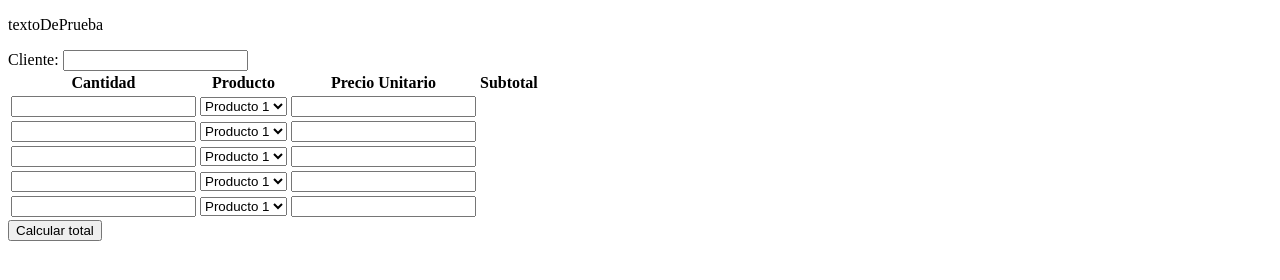
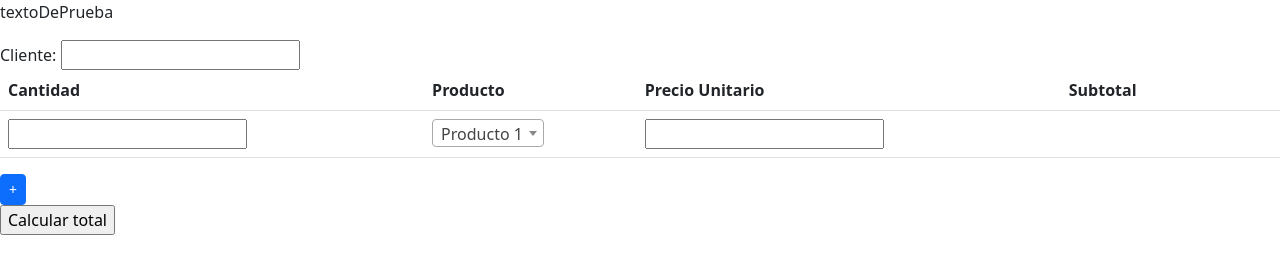
Before and after one commit to AgustinOrdonez/proyectoPresupuesto, a website: page index.html in a window 1280 px wide. Drawn offline with nearby package versions, Linux system fonts and the light colour scheme.

Commit message:
Avances, metiendo bootstrap,select 2 y añadido y eliminación de productos

```diff
--- a/ProgramLogic.js
+++ b/ProgramLogic.js
@@ -1,13 +1,70 @@
-function calcularTotal(){
-    document.getElementById("precioTotal").innerText="HOLA";
+/**Inicializar slect2*/
+$(document).ready(function () {
+    $('.js-example-basic-single').select2({
+        width: 'style'
+    });
+});
+
+function calcularTotal() {
+    // document.getElementById("precioTotal").innerText = "HOLA";
 }
 
 function calcularSubTotal(numeroDeGrupo) {
-    let cantidadDeProductos=parseInt(document.getElementsByName("cantidadProducto")[numeroDeGrupo].value)
-    let precioProducto =parseInt(document.getElementsByName("precioUnitario")[numeroDeGrupo].value)
+    let cantidadDeProductos = parseInt(document.getElementsByName("cantidadProducto")[numeroDeGrupo].value)
+    let precioProducto = parseInt(document.getElementsByName("precioUnitario")[numeroDeGrupo].value)
 
-    if(!isNaN(precioProducto) && !isNaN(cantidadDeProductos)){
-    document.getElementsByName("subtotal").item(numeroDeGrupo).innerText=precioProducto*cantidadDeProductos
+    if (!isNaN(precioProducto) && !isNaN(cantidadDeProductos)) {
+        document.getElementsByName("subtotal").item(numeroDeGrupo).innerText = precioProducto * cantidadDeProductos
     }
+}
+
+let filas = 2;
+
+function añadirProductoATabla(idTabla) {
+    let tabla = document.getElementById(idTabla)
+    let tr = tabla.insertRow(filas++)
+    let elemento = tr.insertCell(0)
+
+    elemento.innerHTML = "<input type=\"number\" name=\"cantidadProducto\" min=\"0\" onChange=\"calcularSubTotal(" + (filas - 2) + ")\">";
+
+    elemento = tr.insertCell(1)
+    elemento.innerHTML = "<select class=\"js-example-basic-single\" name=\"productos\"  >" +
+        "            <option value=\"P1\"> Producto 1</option>\n" +
+        "            <option value=\"P2\"> Producto 2</option>\n" +
+        "            <option value=\"P3\"> Producto 3</option>\n" +
+        "            <option value=\"P4\"> Producto 4</option>\n" +
+        "            <option value=\"P5\"> Producto 5</option>\n" +
+        "        </select>";
+
+    elemento = tr.insertCell(2)
+    elemento.innerHTML = "<input type=\"number\" name=\"precioUnitario\"  min=\"0\" onChange=\"calcularSubTotal(" + (filas - 2) + ")\">";
+
+    elemento = tr.insertCell(3)
+    elemento.innerHTML = "<label name='subtotal'> </label>";
+    /**Inicializar slect2*/
+    $(document).ready(function () {
+        $('.js-example-basic-single').select2({
+            width: 'style'
+        });
+    });
+
+    elemento = tr.insertCell(4)
+    elemento.innerHTML =
+        "<input class=\"btn btn-primary btn-sm\" type=\"button\" onClick=\"eliminarProductoDeTabla('" + idTabla + "'," + tr.rowIndex + ")\" value=\"-\">"
 
 }
+
+function eliminarProductoDeTabla(idTabla, fila) {
+    let tabla = document.getElementById(idTabla)
+    tabla.deleteRow((fila))
+    filas--
+    resetearIndicesDeFila(idTabla)
+}
+
+function resetearIndicesDeFila(idTabla) {
+    let filasTabla = document.getElementById(idTabla).childNodes[1].childNodes
+
+    for (let i = 4; i < filasTabla.length; i++) {
+        filasTabla[i].childNodes[4].innerHTML = "<input class=\"btn btn-primary btn-sm\" type=\"button\" onClick=\"eliminarProductoDeTabla('" + idTabla + "'," + (i - 2) + ")\" value=\"-\">"
+    }
+}
--- a/index.html
+++ b/index.html
@@ -4,6 +4,17 @@
     <meta charset="UTF-8">
     <title>Presupuestos para Equipos Industriales/Informáticos/Conectividad</title>
     <link rel="stylesheet" type="text/css" href="myStyles.css">
+    <!--JQuery-->
+    <script src="https://ajax.googleapis.com/ajax/libs/jquery/3.6.0/jquery.min.js"></script>
+    <!--Select2-->
+    <link href="https://cdn.jsdelivr.net/npm/select2@4.1.0-rc.0/dist/css/select2.min.css" rel="stylesheet"/>
+    <script src="https://cdn.jsdelivr.net/npm/select2@4.1.0-rc.0/dist/js/select2.min.js"></script>
+    <!--Bootstrap-->
+    <link href="https://cdn.jsdelivr.net/npm/bootstrap@5.2.2/dist/css/bootstrap.min.css" rel="stylesheet"
+          integrity="sha384-Zenh87qX5JnK2Jl0vWa8Ck2rdkQ2Bzep5IDxbcnCeuOxjzrPF/et3URy9Bv1WTRi" crossorigin="anonymous">
+    <script src="https://cdn.jsdelivr.net/npm/bootstrap@5.2.2/dist/js/bootstrap.bundle.min.js"
+            integrity="sha384-OERcA2EqjJCMA+/3y+gxIOqMEjwtxJY7qPCqsdltbNJuaOe923+mo//f6V8Qbsw3"
+            crossorigin="anonymous"></script>
 </head>
 <body>
 <p>textoDePrueba </p>
@@ -11,104 +22,40 @@
 <input type="text" id="nombreCliente">
 <br>
 
-<table>
+<table class="table" id="tabla">
     <tr>
         <th>Cantidad</th>
         <th>Producto</th>
         <th>Precio Unitario</th>
         <th>Subtotal</th>
+        <th>&emsp;&emsp; </th>
     </tr>
     <tr>
         <td>
-            <input type="number" name="cantidadProducto" id="cantidadProductoA" min="0" onchange="calcularSubTotal(0)">
-        </td>
-        <td><select id="productosA">
-            <option value="P1A"> Producto 1</option>
-            <option value="P2A"> Producto 2</option>
-            <option value="P3A"> Producto 3</option>
-            <option value="P4A"> Producto 4</option>
-            <option value="P5A"> Producto 5</option>
-        </select>
+            <input width="" type="number" name="cantidadProducto" min="0" onchange="calcularSubTotal(0)">
         </td>
         <td>
-            <input type="number" name="precioUnitario" id="precioProductoA" min="0" onchange="calcularSubTotal(0)">
-        </td>
-        <td name="subtotal" id="subtotalA">
-        </td>
-    </tr>
-    <tr>
-        <td>
-            <input type="number" name="cantidadProducto" id="cantidadProductoB" min="0" onchange="calcularSubTotal(1)">
-        </td>
-        <td><select id="productosB">
-            <option value="P1B"> Producto 1</option>
-            <option value="P2B"> Producto 2</option>
-            <option value="P3B"> Producto 3</option>
-            <option value="P4B"> Producto 4</option>
-            <option value="P5B"> Producto 5</option>
-        </select>
+            <select class="js-example-basic-single" name="productos">
+                <option value="P1A"> Producto 1</option>
+                <option value="P2A"> Producto 2</option>
+                <option value="P3A"> Producto 3</option>
+                <option value="P4A"> Producto 4</option>
+                <option value="P5A"> Producto 5</option>
+            </select>
         </td>
         <td>
-            <input type="number" name="precioUnitario" id="precioProductoB" min="0" onchange="calcularSubTotal(1)">
-        </td>
-        <td name="subtotal" id="subtotalB">
-        </td>
-    </tr>
-    <tr>
-        <td>
-            <input type="number" name="cantidadProducto" id="cantidadProductoC" min="0" onchange="calcularSubTotal(2)">
-        </td>
-        <td><select id="productosC">
-            <option value="P1C"> Producto 1</option>
-            <option value="P2C"> Producto 2</option>
-            <option value="P3C"> Producto 3</option>
-            <option value="P4C"> Producto 4</option>
-            <option value="P5C"> Producto 5</option>
-        </select>
+            <input type="number" name="precioUnitario" min="0" onchange="calcularSubTotal(0)">
         </td>
         <td>
-            <input type="number" name="precioUnitario" id="precioProductoC" min="0" onchange="calcularSubTotal(2)">
+            <label name='subtotal'> </label>
         </td>
-        <td name="subtotal" id="subtotalC">
-        </td>
+        <td></td>
     </tr>
-    <tr>
-        <td>
-            <input type="number" name="cantidadProducto" id="cantidadProductoD" min="0" onchange="calcularSubTotal(3)">
-        </td>
-        <td><select id="productosD">
-            <option value="P1d"> Producto 1</option>
-            <option value="P2D"> Producto 2</option>
-            <option value="P3D"> Producto 3</option>
-            <option value="P4D"> Producto 4</option>
-            <option value="P5D"> Producto 5</option>
-        </select>
-        </td>
-        <td>
-            <input type="number" name="precioUnitario" id="precioProductoD" min="0" onchange="calcularSubTotal(3)">
-        </td>
-        <td name="subtotal" id="subtotalD">
-        </td>
-    </tr>
-    <tr>
-        <td>
-            <input type="number" name="cantidadProducto" id="cantidadProductoE" min="0" onchange="calcularSubTotal(4)">
-        </td>
-        <td><select id="productosE">
-            <option value="P1E"> Producto 1</option>
-            <option value="P2E"> Producto 2</option>
-            <option value="P3E"> Producto 3</option>
-            <option value="P4E"> Producto 4</option>
-            <option value="P5E"> Producto 5</option>
-        </select>
-        </td>
-        <td>
-            <input type="number" name="precioUnitario" id="precioProductoE" min="0" onchange="calcularSubTotal(4)">
-        </td>
-        <td name="subtotal" id="subtotalE">
-        </td>
-    </tr>
+
 </table>
+
+<input class="btn btn-primary btn-sm" type="button" onclick="añadirProductoATabla('tabla')" value="+">
+<br>
 
 
 <input type="button" onclick="calcularTotal()" value="Calcular total">
```
